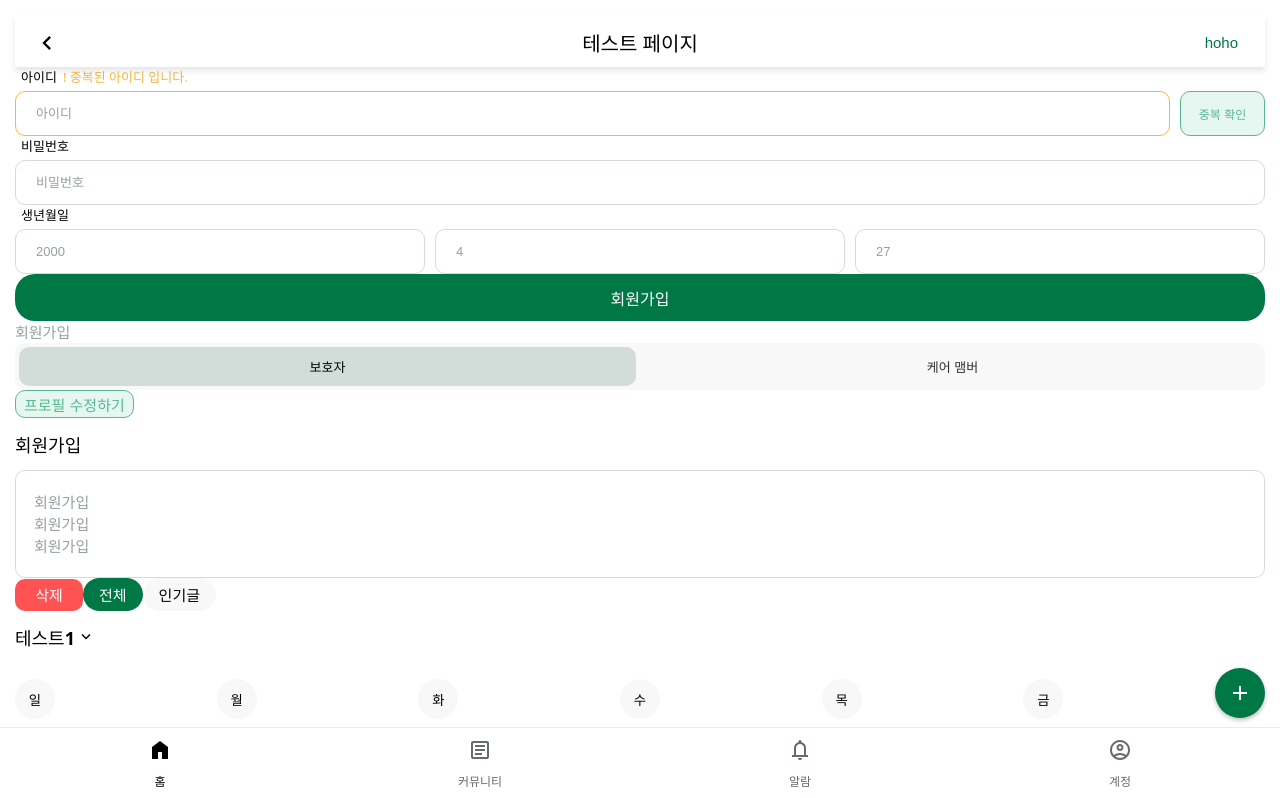
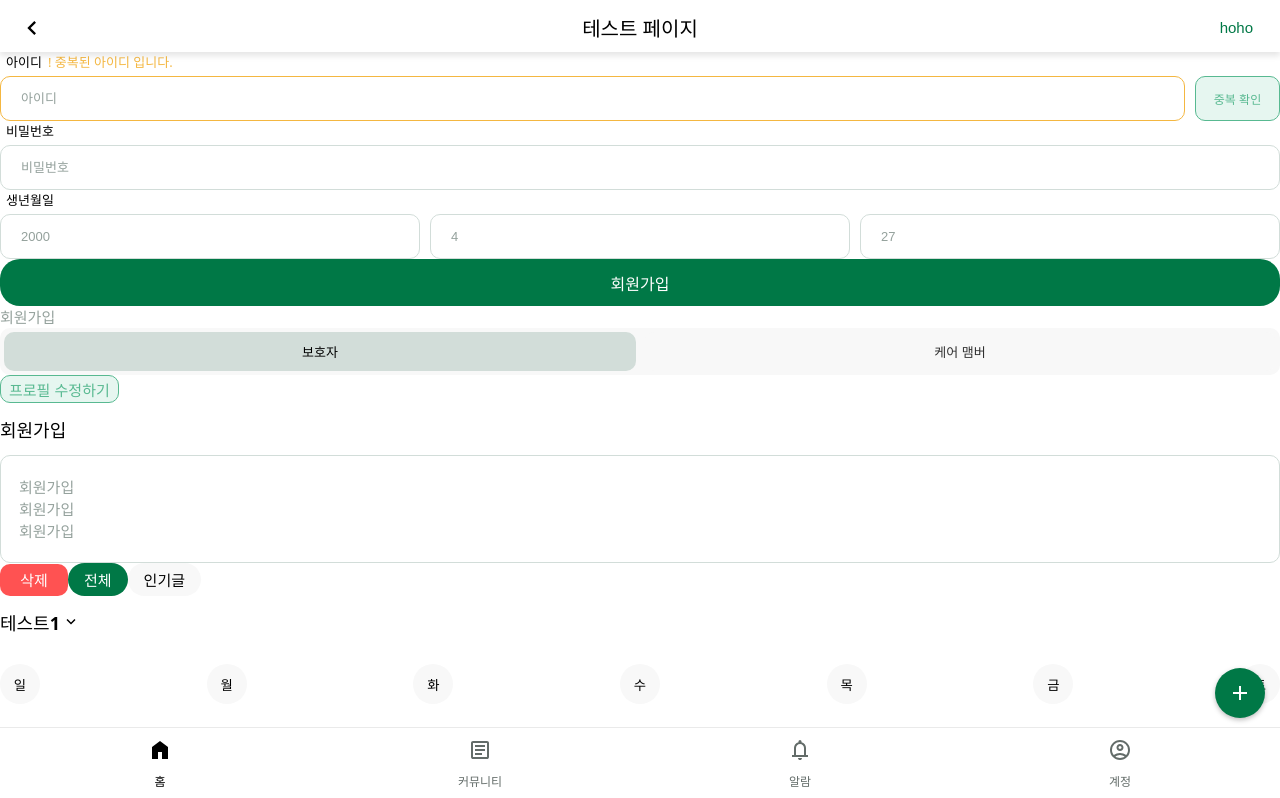
Before and after one commit to Team-MansuMugang/mansumugang-fontend, a React (Vite) app: page /test in a window 1280 px wide. Shown: the top 798 px of the page. Built offline with nearby package versions, Linux system fonts and the light colour scheme; grey boxes are pictures that could not be loaded.

Commit message:
오탈자 수정

```diff
--- a/src/components/ItemSelector.css
+++ b/src/components/ItemSelector.css
@@ -1,7 +1,3 @@
-body {
-  padding: 15px;
-}
-
 .item-selector {
   background-color: var(--color-neutral-100);
   height: 52px;
```
